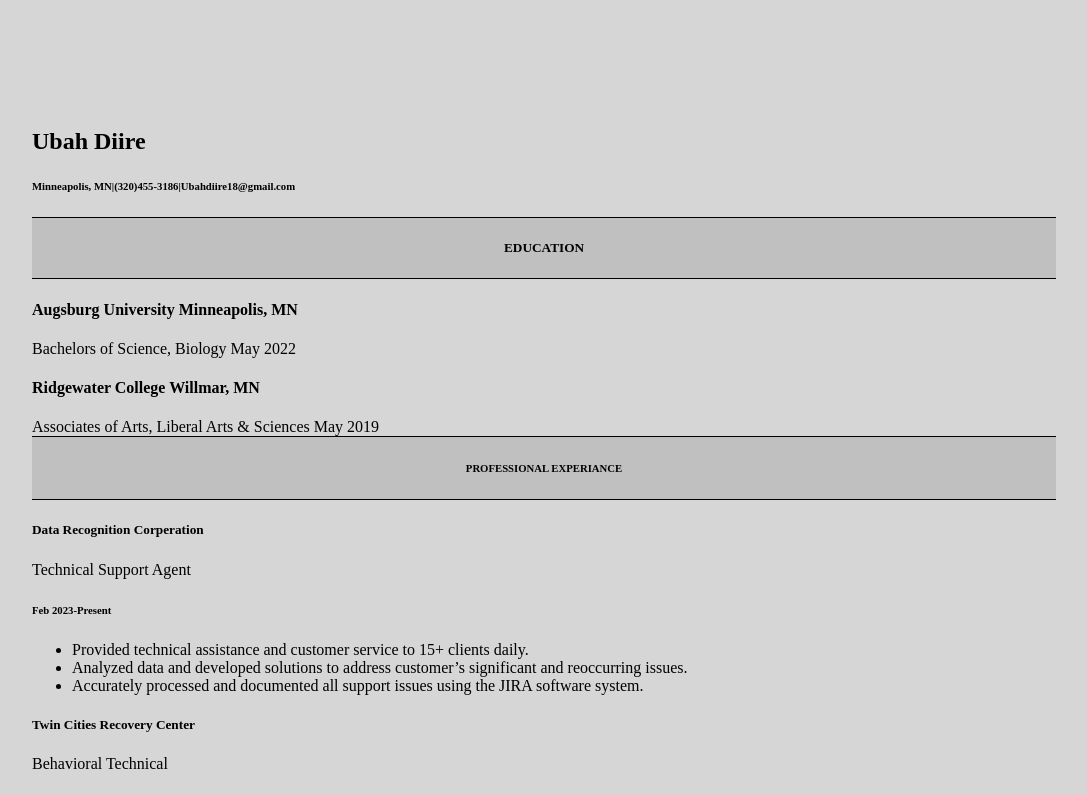
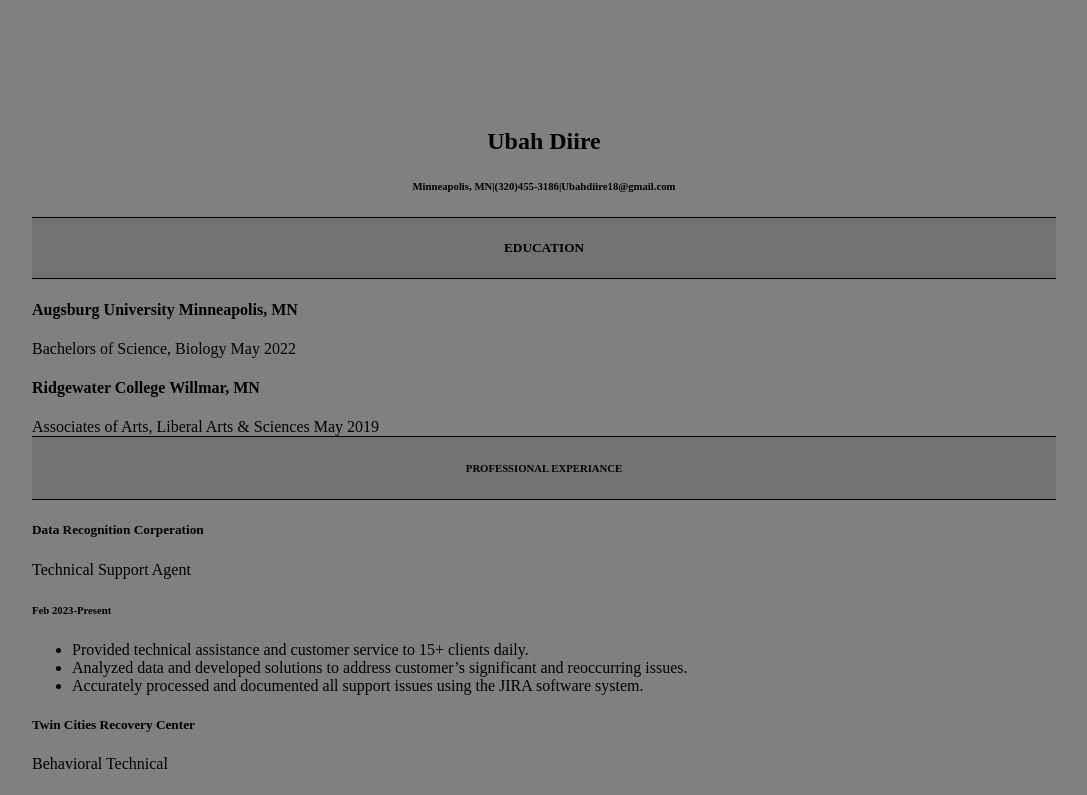
Before and after one commit to Ubahdiire/ubahdiire.gethub.io, a plain HTML site: page index.html in a window 1280 px wide. Shown: the top 795 px of the page, without its empty margins (96-1183 px from the left). Drawn offline with Linux system fonts and the light colour scheme.

Commit message:
Update style.css

```diff
--- a/style.css
+++ b/style.css
@@ -13,3 +13,14 @@ body {
   border-bottom: 1px solid ;
   background-color: rgba(0,0,0,0.1)
 }
+
+
+body{
+  background-color: grey;
+}
+
+.header{
+  text-align: center;
+  color: black;
+  text: bold;
+}
```
